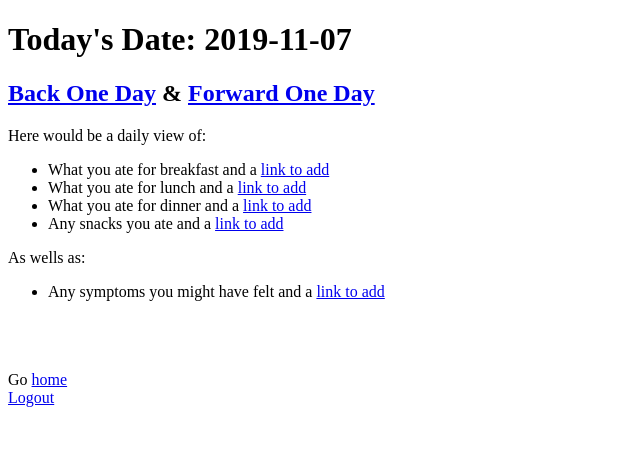
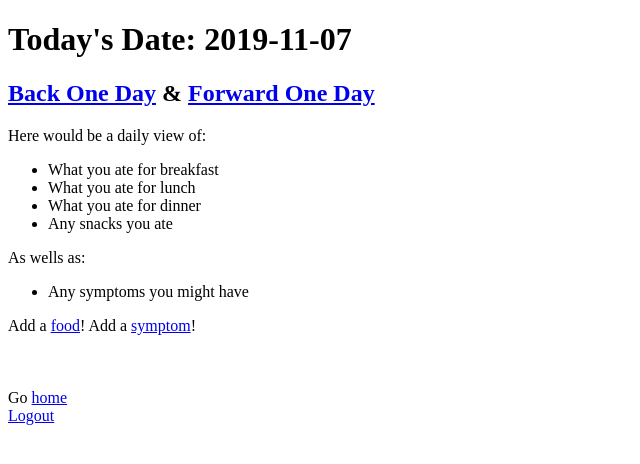
Before and after one commit to k3llymariee/the-gi-pi, a Flask app: page / in a window 1280 px wide. Shown: the top 464 px of the page, without its empty margins (0-640 px from the left). Run offline with Flask 2, Linux system fonts and the light colour scheme; the visitor is signed in with stand-in values (Sample User, id 1).

Commit message:
Added functionality to add existing DB food item to food log for a specific user

```diff
--- a/server.py
+++ b/server.py
@@ -5,7 +5,7 @@ from flask_debugtoolbar import DebugToolbarExtension
 from datetime import datetime, date, timedelta
 import json
 
-from model import db, connect_to_db, User, Food, FoodIngredient, Ingredient, Symptom, SymptomLog, FoodLog, UserSymptomFoodLink
+from model import db, connect_to_db, User, Food, FoodIngredient, Ingredient, Symptom, SymptomLog, FoodLog, UserSymptomFoodLink, Meal
 from nutritionix import search
 
 
@@ -144,12 +144,43 @@ def process_logout():
     del session['user_id']
     return redirect("/login")
 
-@app.route("/add_food/<meal>/<selected_date>")
-def add_food(meal, selected_date):
+@app.route("/add_food", methods=['GET'])
+def add_food_form():
 
-    return render_template('add_food.html',
-                            meal=meal,
-                            selected_date=selected_date)
+    return render_template('add_food.html')
+
+@app.route("/add_food", methods=['POST'])
+def add_food_to_log():
+    """Commit food to DB logs"""
+
+    food_id = request.form.get('food_id')
+    food = Food.query.get(food_id)
+    time = request.form.get('time_eaten')
+    user = User.query.get(session['user_id'])
+    meal = request.form.get('meal_to_add')
+    meal = Meal.query.filter(Meal.name == meal).first()
+    time_value = datetime.strptime(time, '%Y-%m-%dT%H:%M')
+
+
+    food_log_entry = FoodLog(meal=meal,
+                             food_id=food.id,
+                             user_id=user.id,
+                             ts=time_value,
+                             )
+
+    db.session.add(food_log_entry)
+    db.session.commit()
+
+    return food_log_entry.id
+
+@app.route("/add_food/<food_id>")
+def confirm_add_food_to_log(food_id):
+    """Confirms which food selected food(s) to users food log"""
+
+    food = Food.query.get(food_id)
+    user = User.query.get(session['user_id'])
+    meals = Meal.query.all()
+    return render_template('confirm_food.html', food=food, meals=meals)
 
 
 @app.route("/food_search/<search_term>")
--- a/templates/add_food.html
+++ b/templates/add_food.html
@@ -34,10 +34,7 @@
 {% endblock %}
 
 {% block js %}
-    <script type="text/javascript">
-        const selectedDate = '{{ selected_date }}';
-        const meal = '{{ meal }}';
-    </script>
+
     <script src='/static/js/add_food.js'></script>
 
 {% endblock %}
--- a/templates/daily_view.html
+++ b/templates/daily_view.html
@@ -13,37 +13,23 @@
         <a href="/{{day_forward}}">Forward One Day</a></h2>
     <p>Here would be a daily view of:</p>
     <ul>
-        <li>What you ate for breakfast and a
-            <a href="/add_food/breakfast/{{ selected_date }}" name="breakfast">
-                link to add
-            </a>
-        </li>
-        <li>What you ate for lunch and a
-            <a href="/add_food/lunch/{{ selected_date }}" name="lunch">
-                link to add
-            </a>
-        </li>
-        <li>What you ate for dinner and a
-            <a href="/add_food/dinner/{{ selected_date }}" name="dinner">
-                link to add
-            </a>
-        </li>
-        <li>Any snacks you ate and a
-            <a href="/add_food/snack/{{ selected_date }}" name="snacks">
-                link to add
-            </a>
-        </li>
+        <li>What you ate for breakfast</li>
+            <div id="breakfast-foods"></div>
+        <li>What you ate for lunch</li>
+            <div id="lunch-foods"></div>
+        <li>What you ate for dinner</li>
+            <div id="dinner-foods"></div>
+        <li>Any snacks you ate</li>
+            <div id="snack-foods"></div>
     </ul>
     As wells as:<br>
     <ul>
-        <li>Any symptoms you might have felt and a
-            <a href="/add_symptom">
-                link to add
-            </a>
-            <ul>
-
-            </ul>
+        <li>Any symptoms you might have
+            <div id="symptoms"></div>
         </li>
     </ul>
 
+Add a <a href="/add_food">food</a>!
+Add a <a href="/add_symptom">symptom</a>!
+
 {% endblock %}
```
Also changed, not shown: static/js/add_food.js (+13 -8 lines), templates/confirm_food.html (added, +28 -0 lines).
